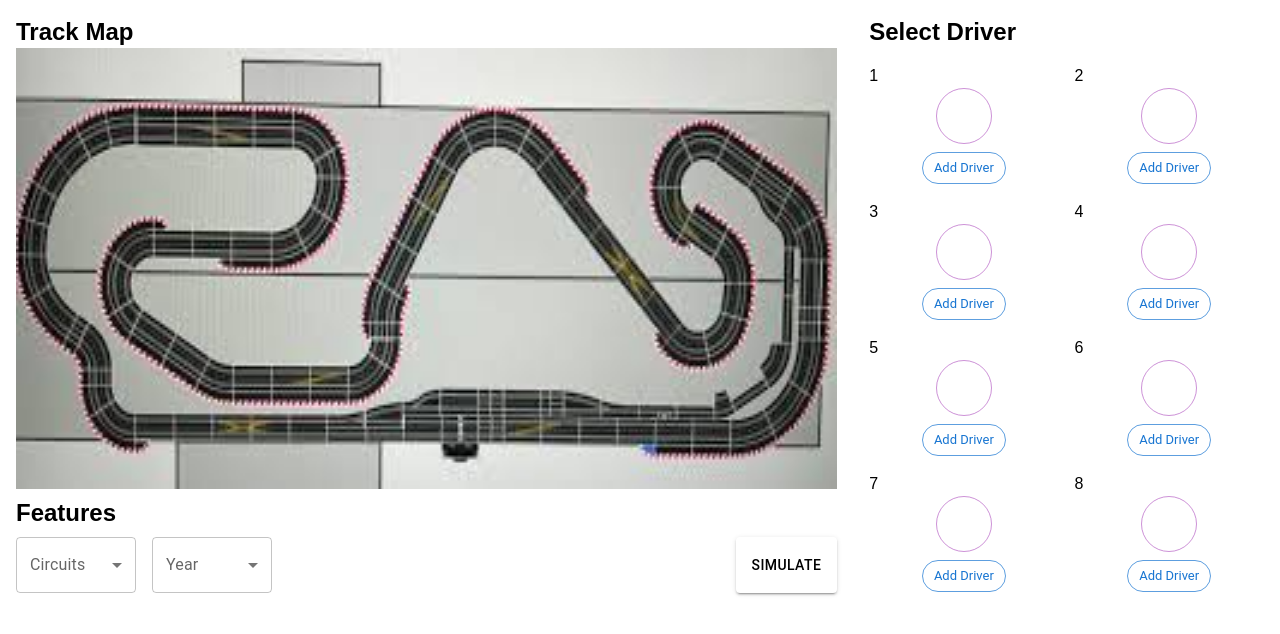
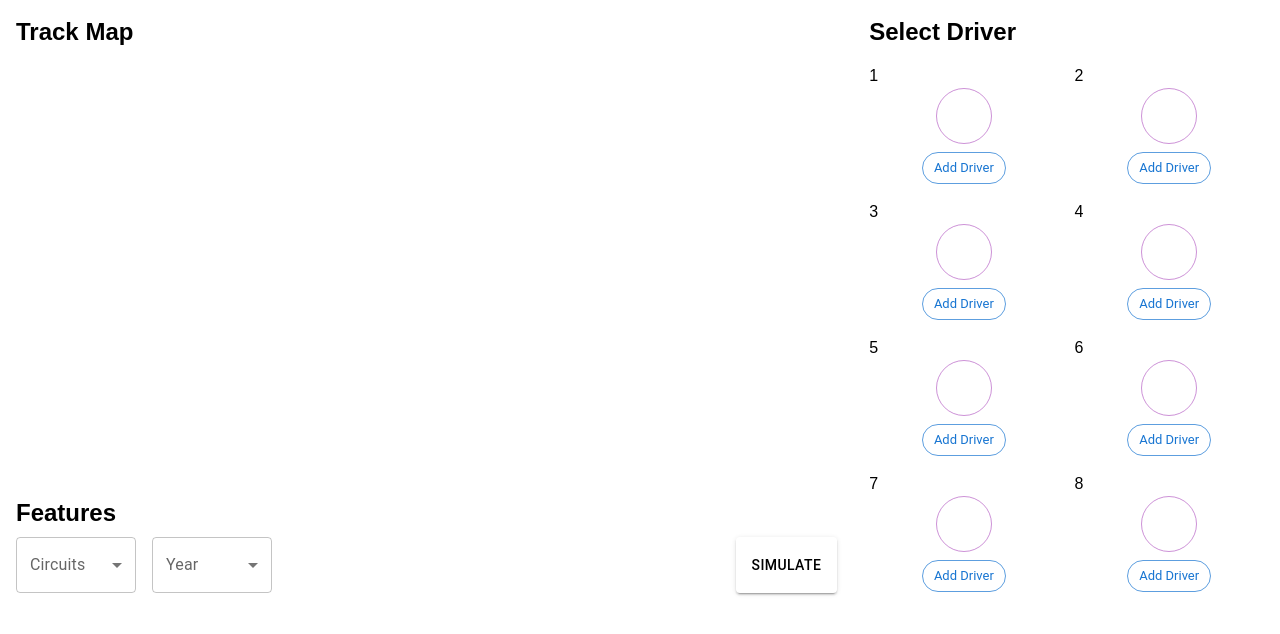
Before and after one commit to jvu31/cse6242-f1-project, a Next.js app in the folder f1-client/: page /simulation in a window 1280 px wide. Shown: the top 634 px of the page. Built offline with nearby package versions, Linux system fonts and the light colour scheme; some icons are missing.

Commit message:
basic track pathing done

```diff
--- /dev/null
+++ b/f1-client/app/simulation/Track.tsx
@@ -0,0 +1,119 @@
+import { motion } from "framer-motion";
+
+interface GridTrack {
+  grid_position: number;
+  path: string;
+}
+
+
+/* Witchcraft math for svgs idk */
+
+const GridTracks: GridTrack[] = [
+  { grid_position: 2, path: "M854 385.5 H1068 V50 H0 V385.5 H190" },
+  { grid_position: 4, path: "M783 385.5 H1068 V50 H0 V385.5 H190" },
+  { grid_position: 6, path: "M712 385.5 H1068 V50 H0 V385.5 H190" },
+  { grid_position: 8, path: "M641 385.5 H1068 V50 H0 V385.5 H190" },
+  { grid_position: 10, path: "M570 385.5 H1068 V50 H0 V385.5 H190" },
+  { grid_position: 12, path: "M499 385.5 H1068 V50 H0 V385.5 H190" },
+  { grid_position: 14, path: "M428 385.5 H1068 V50 H0 V385.5 H190" },
+  { grid_position: 16, path: "M357 385.5 H1068 V50 H0 V385.5 H190" },
+  { grid_position: 18, path: "M286 385.5 H1068 V50 H0 V385.5 H190" },
+  { grid_position: 20, path: "M215 385.5 H1068 V50 H0 V385.5 H190" },
+
+  { grid_position: 1, path: "M791 293.5 H942 V50 H0 V293.5 H120" },
+  { grid_position: 3, path: "M720 293.5 H942 V50 H0 V293.5 H120" },
+  { grid_position: 5, path: "M649 293.5 H942 V50 H0 V293.5 H120" },
+  { grid_position: 7, path: "M578 293.5 H942 V50 H0 V293.5 H120" },
+  { grid_position: 9, path: "M507 293.5 H942 V50 H0 V293.5 H120" },
+  { grid_position: 11, path: "M436 293.5 H942 V50 H0 V293.5 H120" },
+  { grid_position: 13, path: "M365 293.5 H942 V50 H0 V293.5 H120" },
+  { grid_position: 15, path: "M294 293.5 H942 V50 H0 V293.5 H120" },
+  { grid_position: 17, path: "M223 293.5 H942 V50 H0 V293.5 H120" },
+  { grid_position: 19, path: "M152 293.5 H942 V50 H0 V293.5 H120" },
+];
+
+const getStartPoint = (path: string) => {
+  const match = path.match(/^M\s*([\d.]+)\s*([\d.]+)/);
+  if (!match) return { x: 0, y: 0 };
+  return { x: parseFloat(match[1]), y: parseFloat(match[2]) };
+};
+
+interface RaceProbabilities {
+  driver: string,
+  position: number,
+  probability: number,
+}
+
+const RaceProbabilities: RaceProbabilities[] = [
+  { driver: "Driver A", position: 1, probability: 0.32 },
+  { driver: "Driver B", position: 2, probability: 0.90 },
+  { driver: "Driver C", position: 3, probability: 0.78 },
+  { driver: "Driver D", position: 4, probability: 0.87 },
+  { driver: "Driver E", position: 5, probability: 0.40 },
+]
+
+export default function Track() {
+  const SMALL_OFFSET_X = (1132 - 1000) / 2;
+  const SMALL_OFFSET_Y = (455 - 370) / 2;
+  return (
+    <div className="h-full">
+      <h2 className="text-2xl font-bold">Track Map</h2>
+      <div className="flex items-center justify-center h-full">
+        <div className="relative">
+          {GridTracks.map((gridTrack, index) => {
+            const { x, y } = getStartPoint(gridTrack.path);
+
+            const isOdd = gridTrack.grid_position % 2 !== 0;
+
+            return (
+              <div key={gridTrack.grid_position}>
+                <svg
+                  width="1132"
+                  height="455"
+                  viewBox="0 0 1132 455"
+                  fill="none"
+                  className={index === 0 ? "relative" : "absolute inset-0"}
+                >
+                  <g
+                    transform={
+                      isOdd
+                        ? `translate(${SMALL_OFFSET_X}, ${SMALL_OFFSET_Y})`
+                        : undefined
+                    }
+                  >
+                    {/* Line*/}
+                    <motion.path
+                      d={gridTrack.path}
+                      fill="transparent"
+                      strokeWidth="2"
+                      stroke="rgba(255,255,255,0.7)"
+                      strokeLinecap="round"
+                      initial={{ pathLength: 0 }}
+                      animate={{ pathLength: 1 }}
+                      transition={{
+                        duration: 20,
+                        ease: [0.22, 1, 0.36, 1],
+                        delay: index * 0.1,
+                      }}
+                    />
+
+                    {/* Label */}
+                    <text
+                      x={x}
+                      y={y - 20}
+                      fontSize="14"
+                      fill="white"
+                      textAnchor="end"
+                    >
+                      {gridTrack.grid_position}
+                    </text>
+                  </g>
+                </svg>
+              </div>
+            );
+          })}
+        </div>
+      </div>
+    </div>
+  );
+}
--- a/f1-client/app/simulation/page.tsx
+++ b/f1-client/app/simulation/page.tsx
@@ -8,10 +8,11 @@ import Box from "@mui/material/Box";
 import InputLabel from "@mui/material/InputLabel";
 import MenuItem from "@mui/material/MenuItem";
 import FormControl from "@mui/material/FormControl";
-import Select, { SelectChangeEvent } from "@mui/material/Select";
+import Select from "@mui/material/Select";
 import { getCircuits, Circuit } from "../apis/ui_options";
 import { Button } from "@mui/material";
 import { useFeatures } from "../contexts/featuresContext";
+import Track from "./Track";
 
 export default function Simulator() {
   const [circuits, setCircuits] = useState<Circuit[]>([]);
@@ -46,14 +47,7 @@ export default function Simulator() {
         <div className="h-full flex flex-col gap-10">
           <div className="h-3/4 gap-2">
             {/* Track Map */}
-            <h2 className="text-2xl font-bold">Track Map</h2>
-            <Image
-              src="/track.jpg"
-              alt="track"
-              width={500}
-              height={500}
-              className="w-auto h-full"
-            />
+            <Track />
           </div>
           <div className="flex flex-col gap-2">
             {/* User Controls */}
--- a/f1-client/package.json
+++ b/f1-client/package.json
@@ -13,6 +13,7 @@
     "@emotion/styled": "^11.14.1",
     "@mui/icons-material": "^7.3.9",
     "@mui/material": "^7.3.9",
+    "framer-motion": "^12.38.0",
     "next": "16.2.1",
     "papaparse": "^5.5.3",
     "react": "19.2.4",
```
Also changed, not shown: 1 other file (tests, documents, lock files or other folders).
